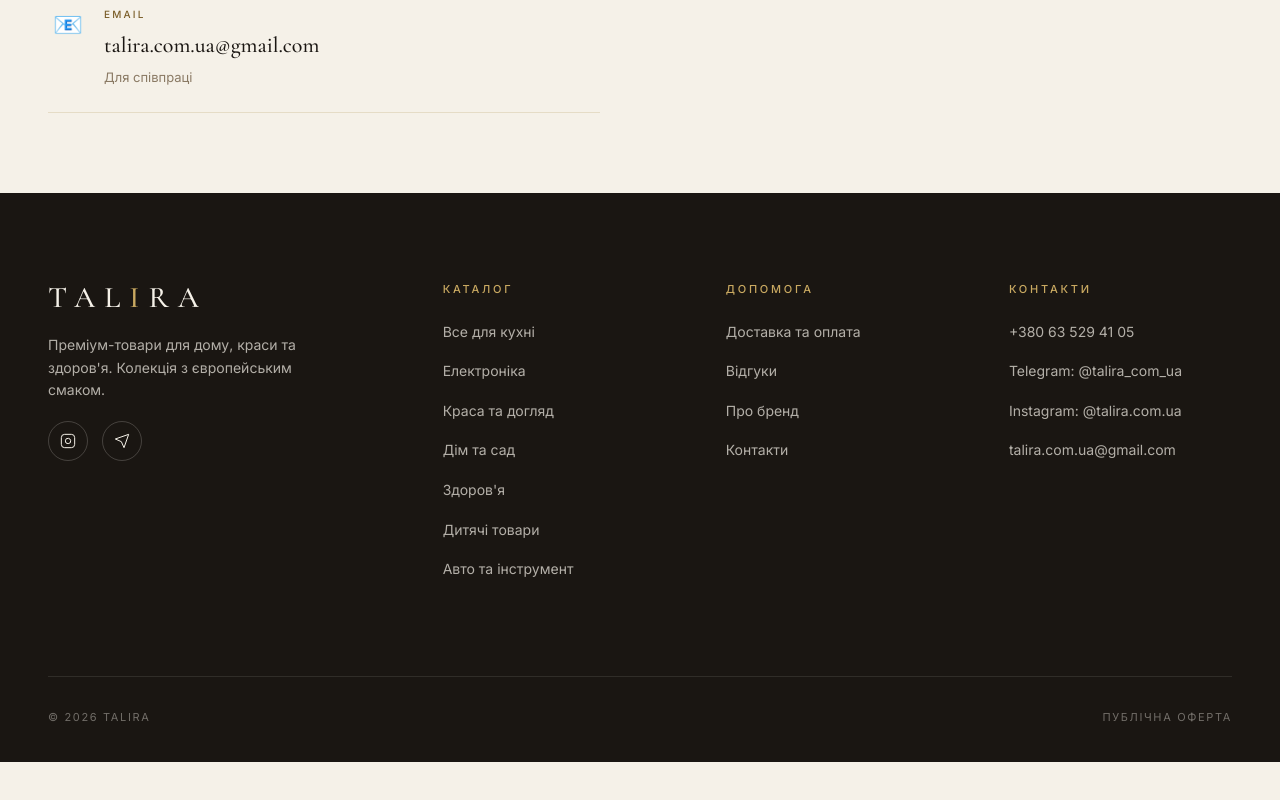
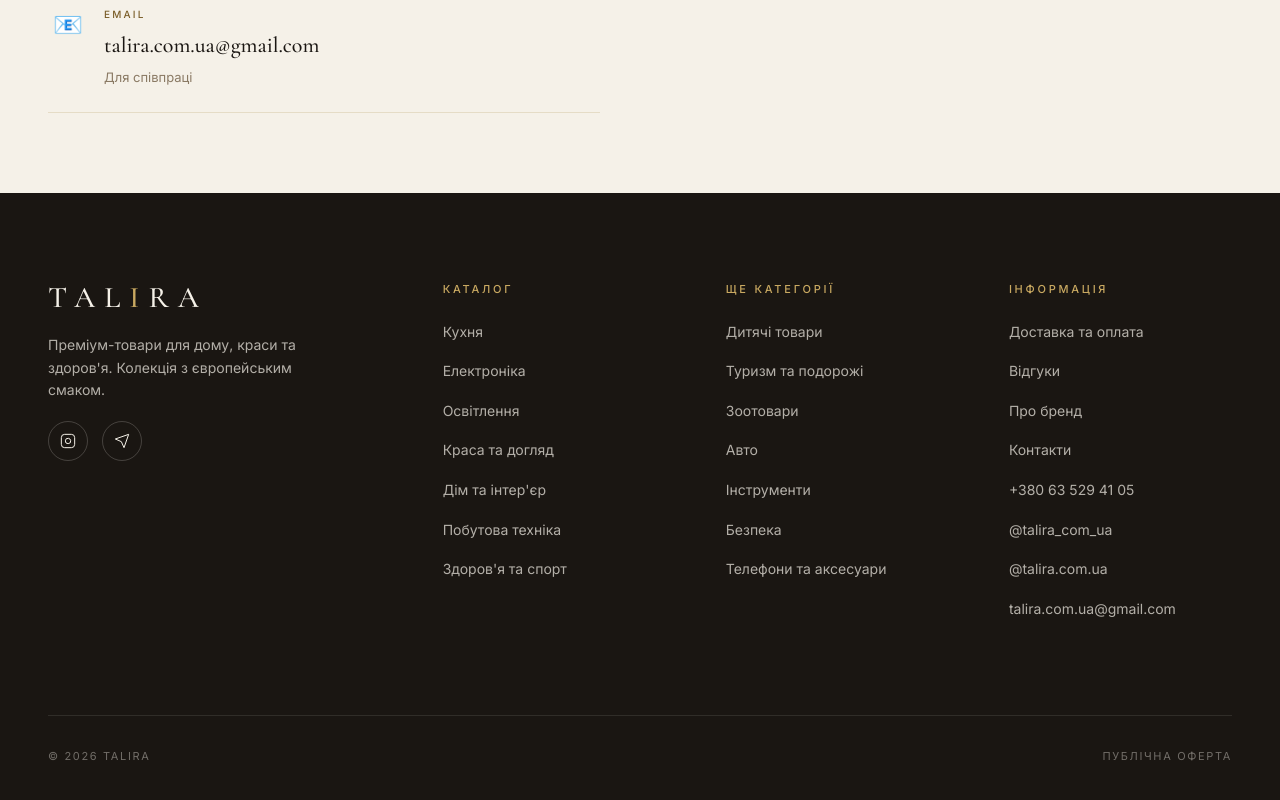
Before and after one commit to vladbaev11-netizen/talira-shop, a Next.js app: page /contacts in a window 1280 px wide. Shown: the part 1024-1824 px from the top of the page. Before the commit the page ends 1786 px from the top, so only its background shows below. Built offline with nearby package versions, Linux system fonts and the light colour scheme.

Commit message:
footer with new categories

```diff
--- /dev/null
+++ b/delete-dup-cats.mjs
@@ -0,0 +1,51 @@
+import { createClient } from "@sanity/client";
+
+const client = createClient({
+  projectId: "777maat6",
+  dataset: "production",
+  apiVersion: "2024-01-01",
+  token: process.env.SANITY_WRITE_TOKEN,
+  useCdn: false,
+});
+
+const KEEP_CATS = ["cat-kuhnia","cat-dim","cat-elektronika","cat-osvitlennya","cat-krasa","cat-zdorovia","cat-dytiachi","cat-pobutova","cat-turyzm","cat-zoo","cat-avto","cat-instrumenty","cat-bezpeka","cat-telefony"];
+
+async function run() {
+  console.log("=== DELETE DUPLICATE CATEGORIES ===\n");
+
+  const allCats = await client.fetch('*[_type == "category"]{ _id, name, slug, "count": count(*[_type == "product" && category._ref == ^._id]) }');
+  console.log("Categories: " + allCats.length);
+
+  const toDelete = allCats.filter(c => !KEEP_CATS.includes(c._id));
+  console.log("To delete: " + toDelete.length);
+
+  for (const cat of toDelete) {
+    console.log(`  ${cat.count} | ${cat.name} (${cat._id})`);
+  }
+
+  if (toDelete.length === 0) { console.log("\nNothing to delete"); return; }
+
+  // Move products from old cats to "dim" category as fallback
+  for (const cat of toDelete) {
+    if (cat.count > 0) {
+      console.log(`\nReassigning ${cat.count} products from "${cat.name}" to "Дім та інтер'єр"...`);
+      const products = await client.fetch('*[_type == "product" && category._ref == $catId]{ _id }', { catId: cat._id });
+      for (let i = 0; i < products.length; i += 100) {
+        const tx = client.transaction();
+        products.slice(i, i + 100).forEach(p => tx.patch(p._id, { set: { category: { _type: "reference", _ref: "cat-dim" }, subcategory: { _type: "reference", _ref: "sub-dim-inshe" } } }));
+        await tx.commit();
+      }
+    }
+  }
+
+  // Delete the old categories
+  for (let i = 0; i < toDelete.length; i += 50) {
+    const tx = client.transaction();
+    toDelete.slice(i, i + 50).forEach(c => tx.delete(c._id));
+    try { await tx.commit(); console.log("  Deleted batch"); } catch(e) { console.log("  Skip: " + e.message); }
+  }
+
+  console.log("\n=== DONE ===");
+}
+
+run().catch(console.error);
--- a/src/components/Footer.tsx
+++ b/src/components/Footer.tsx
@@ -17,28 +17,39 @@
               <SocialIcon href="https://t.me/talira_com_ua"><svg width="16" height="16" fill="none" stroke="currentColor" strokeWidth="1.5" viewBox="0 0 24 24"><path d="m22 2-7 20-4-9-9-4 20-7z" /></svg></SocialIcon>
             </div>
           </div>
+
           <FooterCol title="Каталог">
-            <FooterLink href="/catalog?category=kuhnia">{"Все для кухні"}</FooterLink>
-            <FooterLink href="/catalog?category=elektronika-dlia-domu">{"Електроніка"}</FooterLink>
-            <FooterLink href="/catalog?category=krasa-ta-dohliad">{"Краса та догляд"}</FooterLink>
-            <FooterLink href="/catalog?category=dim-ta-sad">{"Дім та сад"}</FooterLink>
-            <FooterLink href="/catalog?category=zdorovia-ta-masazhery">{"Здоров\u0027я"}</FooterLink>
-            <FooterLink href="/catalog?category=dytiachi-tovary">{"Дитячі товари"}</FooterLink>
-            <FooterLink href="/catalog?category=avto-ta-instrument">{"Авто та інструмент"}</FooterLink>
+            <FooterLink href="/catalog?category=kuhnia">{"Кухня"}</FooterLink>
+            <FooterLink href="/catalog?category=elektronika">{"Електроніка"}</FooterLink>
+            <FooterLink href="/catalog?category=osvitlennya">{"Освітлення"}</FooterLink>
+            <FooterLink href="/catalog?category=krasa">{"Краса та догляд"}</FooterLink>
+            <FooterLink href="/catalog?category=dim">{"Дім та інтер\u0027єр"}</FooterLink>
+            <FooterLink href="/catalog?category=pobutova">{"Побутова техніка"}</FooterLink>
+            <FooterLink href="/catalog?category=zdorovia">{"Здоров\u0027я та спорт"}</FooterLink>
           </FooterCol>
-          <FooterCol title="Допомога">
+
+          <FooterCol title="Ще категорії">
+            <FooterLink href="/catalog?category=dytiachi">{"Дитячі товари"}</FooterLink>
+            <FooterLink href="/catalog?category=turyzm">{"Туризм та подорожі"}</FooterLink>
+            <FooterLink href="/catalog?category=zoo">{"Зоотовари"}</FooterLink>
+            <FooterLink href="/catalog?category=avto">{"Авто"}</FooterLink>
+            <FooterLink href="/catalog?category=instrumenty">{"Інструменти"}</FooterLink>
+            <FooterLink href="/catalog?category=bezpeka">{"Безпека"}</FooterLink>
+            <FooterLink href="/catalog?category=telefony">{"Телефони та аксесуари"}</FooterLink>
+          </FooterCol>
+
+          <FooterCol title="Інформація">
             <FooterLink href="/delivery">{"Доставка та оплата"}</FooterLink>
             <FooterLink href="/reviews">{"Відгуки"}</FooterLink>
             <FooterLink href="/about">{"Про бренд"}</FooterLink>
             <FooterLink href="/contacts">{"Контакти"}</FooterLink>
-          </FooterCol>
-          <FooterCol title="Контакти">
             <FooterLink href="tel:+380635294105">{"+380 63 529 41 05"}</FooterLink>
-            <FooterLink href="https://t.me/talira_com_ua">{"Telegram: @talira_com_ua"}</FooterLink>
-            <FooterLink href="https://www.instagram.com/talira.com.ua">{"Instagram: @talira.com.ua"}</FooterLink>
+            <FooterLink href="https://t.me/talira_com_ua">{"@talira_com_ua"}</FooterLink>
+            <FooterLink href="https://www.instagram.com/talira.com.ua">{"@talira.com.ua"}</FooterLink>
             <FooterLink href="mailto:talira.com.ua@gmail.com">{"talira.com.ua@gmail.com"}</FooterLink>
           </FooterCol>
         </div>
+
         <div style={{ paddingTop: "32px", borderTop: "1px solid rgba(245,241,232,.1)", display: "flex", justifyContent: "space-between", color: "rgba(245,241,232,.4)", fontSize: "11px", letterSpacing: ".15em", textTransform: "uppercase", flexWrap: "wrap", gap: "12px" }}>
           <div>&copy; 2026 TALIRA</div>
           <div>{"Публічна оферта"}</div>
```
